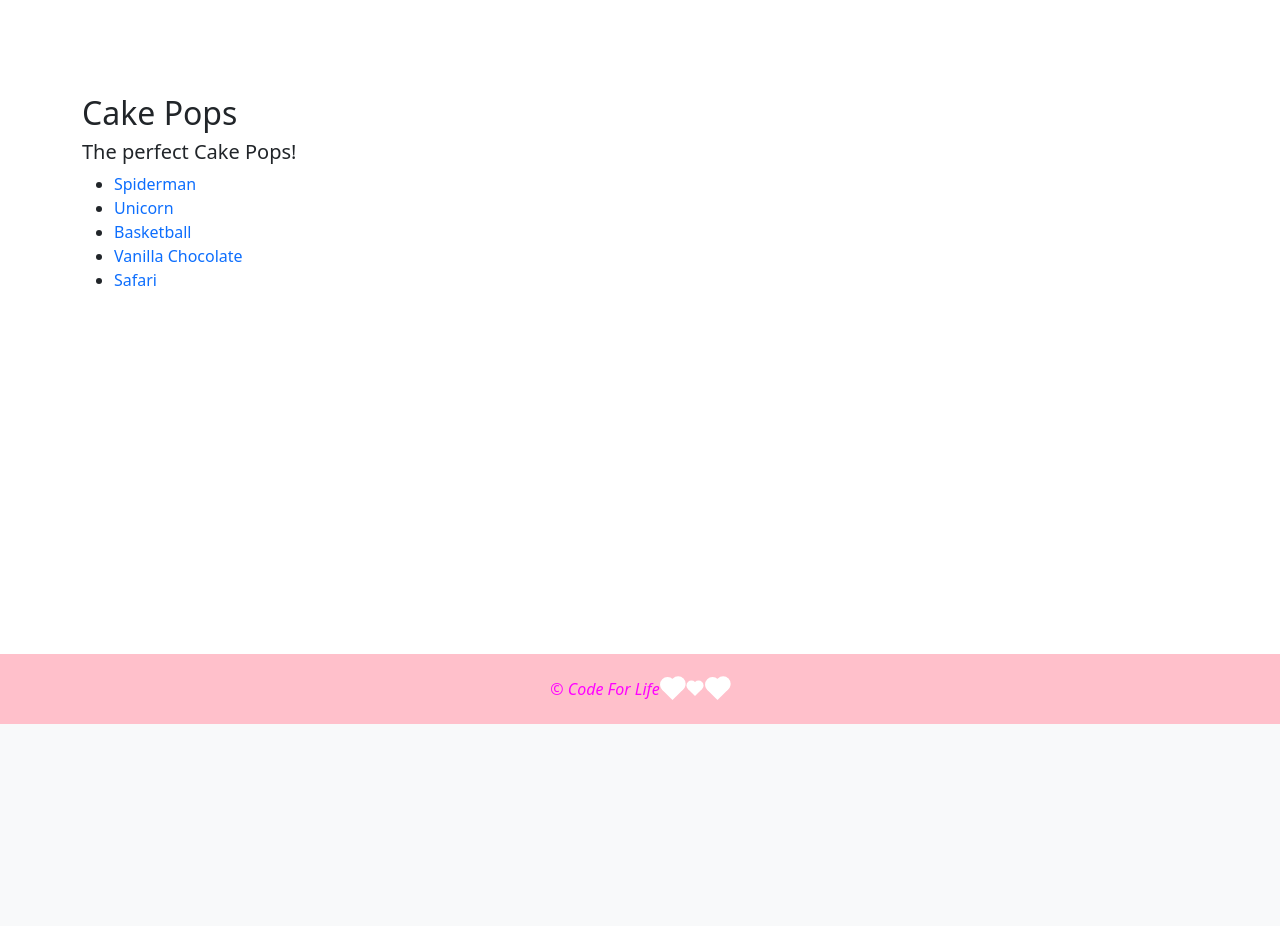
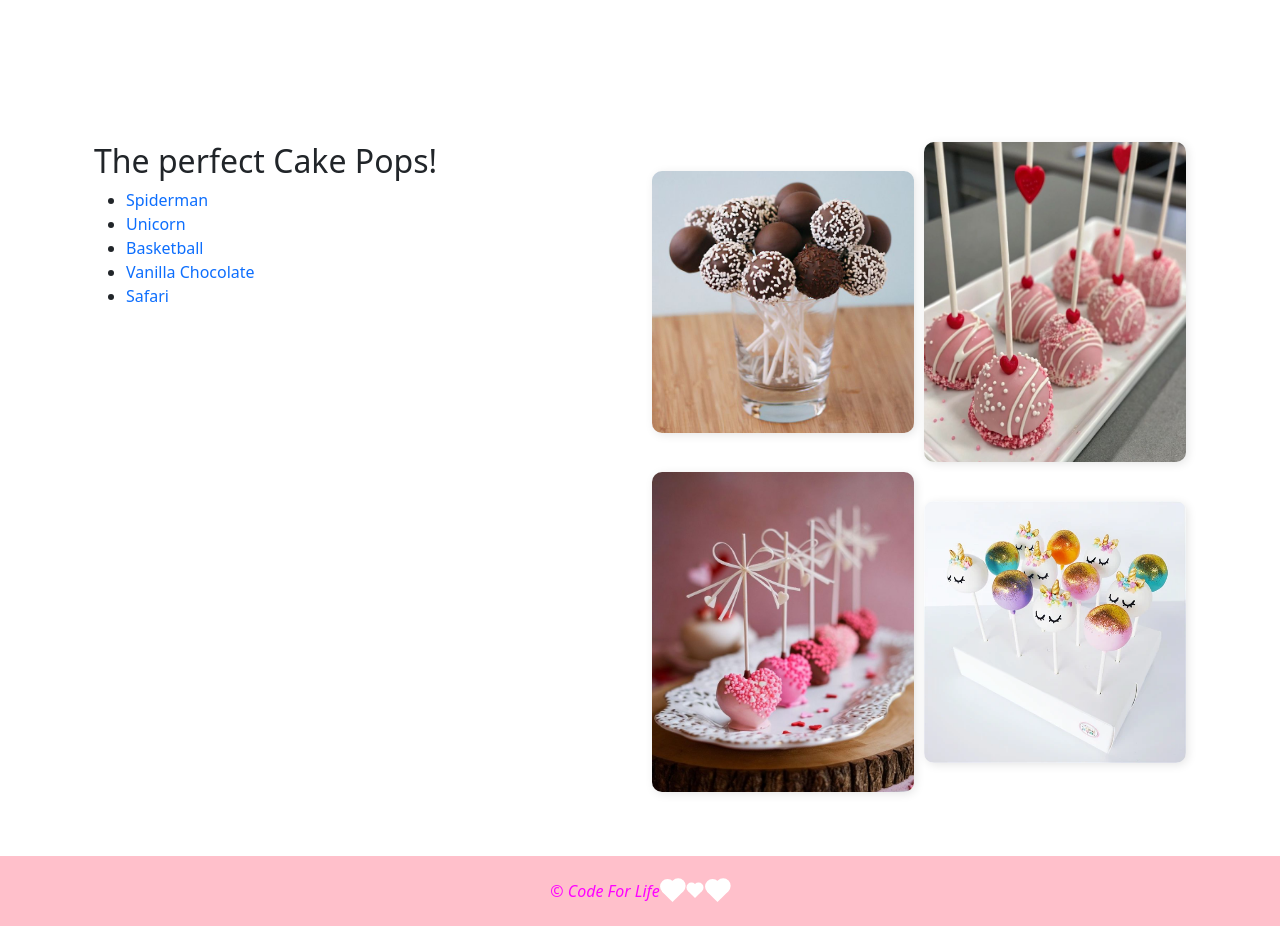
Before and after one commit to Annette3125/sweet_adore_desserts, a Django app: page /cake_pops/ in a window 1280 px wide. Shown: the part 76-1002 px from the top of the page. Before the commit the page ends 800 px from the top, so only its background shows below. Run offline with Django 5.2, Linux system fonts and the light colour scheme; data comes from the database, SQL or seed files in the repository.

Commit message:
add gallery photos to cake pops, add photo to cake pops details to each cake pop

```diff
--- a/desserts/templates/desserts/cake_pops.html
+++ b/desserts/templates/desserts/cake_pops.html
@@ -1,21 +1,57 @@
 {% extends "desserts/base.html" %}
 
 {% load static %}
-{% block title %}Cakes{% endblock %}
+{% block title %}Cake Pops{% endblock %}
 
 {% block content %}
 
 {% if cake_pops %}
-    <h2>Cake Pops </h2>
-
-      <h5>The perfect Cake Pops!</h5>
+    <div class="container mt-5">
+        <div class="row">
+            <!-- Text on the left -->
+            <div class="col-md-6">
+                <h2>The perfect Cake Pops!</h2>
                 <ul>
                     {% for cake_pop in cake_pops %}
-    <li><a href="{% url 'cake_pops_details' cake_pop.id %}">{{ cake_pop.name }} </a></li>
+                        <li><a href="{% url 'cake_pops_details' cake_pop.pk %}">{{ cake_pop.name }}</a></li>
                     {% endfor %}
                 </ul>
+            </div>
+
+            <!-- Photos on the right -->
+            <div class="col-md-6 d-flex justify-content-end">
+                <div class="gallery">
+                    {% for image in gallery_images %}
+                        <img src="{{ image.image.url }}">
+                    {% empty %}
+                        <img src="{% static 'desserts/img/default1.jpg' %}" alt="No Image Available">
+                    {% endfor %}
+                </div>
+            </div>
+        </div>
+    </div>
 {% else %}
     <h2>There are no Cake Pops at the moment.</h2>
 {% endif %}
 
+<!-- CSS style -->
+<style>
+    .gallery {
+        display: grid;
+        grid-template-columns: repeat(2, 1fr);
+        gap: 10px; /* Spaces between photos */
+        justify-content: center;
+        align-items: center;
+    }
+
+    .gallery img {
+        width: 100%;
+        height: auto;
+        max-height: 320px;
+        object-fit: cover;
+        border-radius: 10px;
+        box-shadow: 2px 2px 10px rgba(0, 0, 0, 0.1);
+    }
+</style>
+
 {% endblock content %}
--- a/desserts/views.py
+++ b/desserts/views.py
@@ -141,6 +141,17 @@ class CakePopsListView(generic.ListView):
     def get_queryset(self):
         return Product.objects.filter(category__name="Cake Pops")
 
+    def get_context_data(self, **kwargs):
+        context = super().get_context_data(**kwargs)
+        cake_pops_category = GalleryCategory.objects.filter(name="Cake Pops").first()
+        if cake_pops_category:
+            context["gallery_images"] = GalleryImage.objects.filter(image_category=cake_pops_category)
+        else:
+            context["gallery_images"] = []
+        print("Gallery Images:", context["gallery_images"])  # Patikrinti terminale ar yra duomenų
+        return context
+
+
 class CakePopsDetailView(generic.DetailView):
     template_name = "desserts/cake_pops_details.html"
     model = Product
```
Also changed, not shown: desserts/templates/desserts/cake_pops_details.html (+21 -5 lines). Lines whose indentation alone changed are shown as unchanged.
